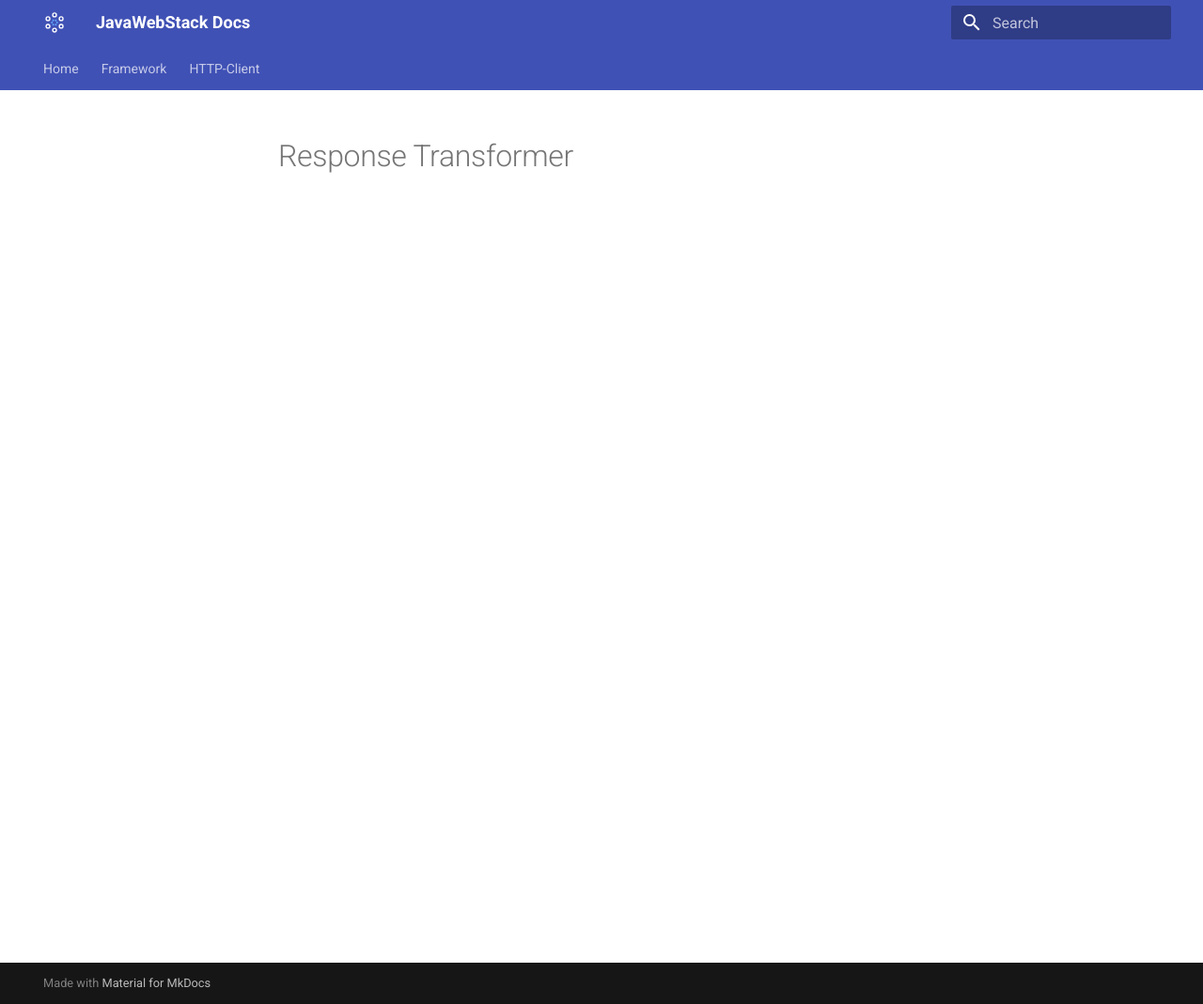
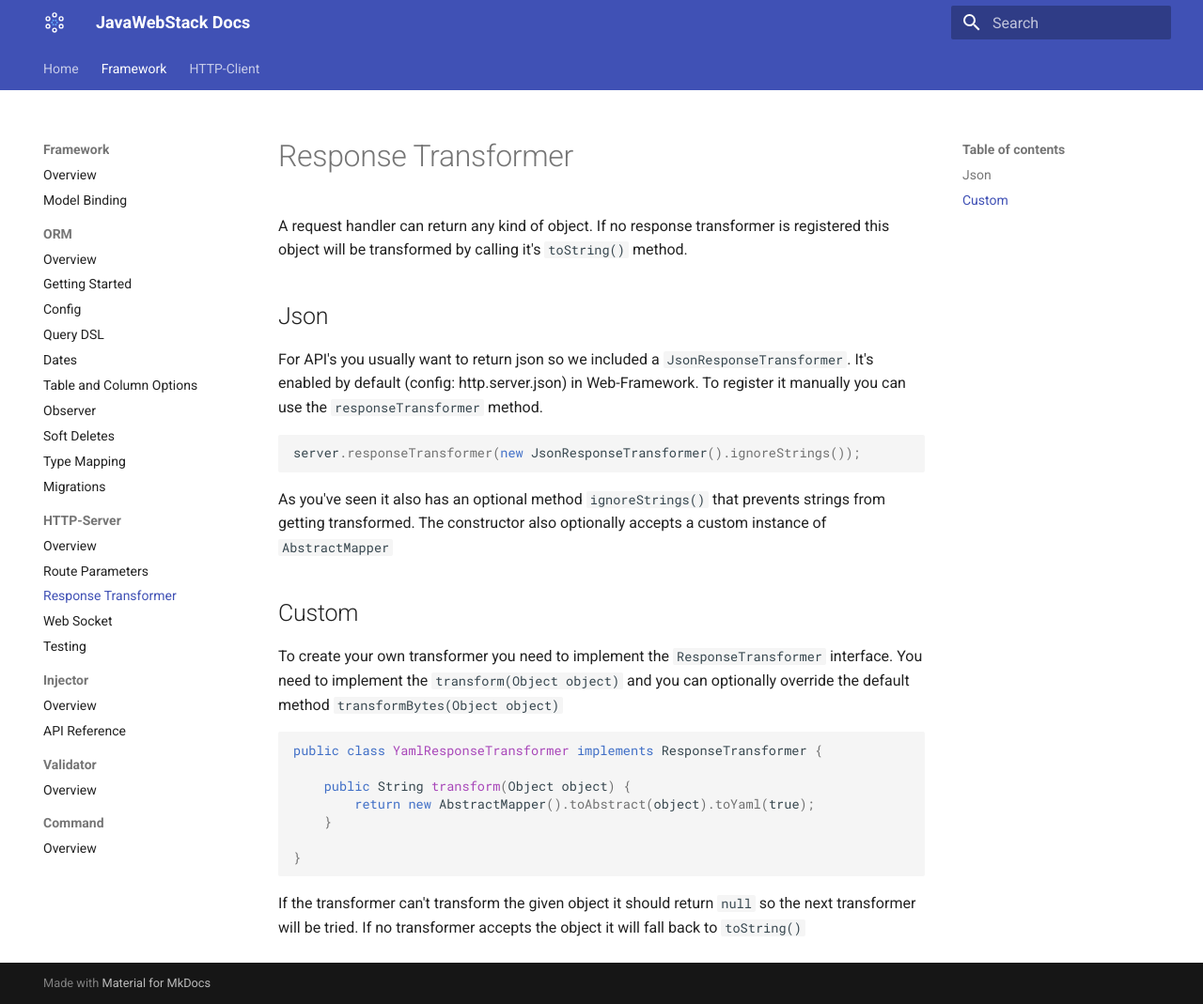
Before and after one commit to JavaWebStack/Docs, an MkDocs documentation site: the page built from docs/framework/httpserver/response-transformer.md, in a window 1280 px wide and 1069 px high. Shown: the whole window at 94% size. Built offline with MkDocs 1.6.1 and Material for MkDocs 9.7.7, drawn with Linux system fonts in a browser that asks for light colours.

Commit message:
Added more HTTP-Server docs

````diff
--- a/docs/framework/httpserver/response-transformer.md
+++ b/docs/framework/httpserver/response-transformer.md
@@ -1 +1,23 @@
 # Response Transformer
+A request handler can return any kind of object. If no response transformer is registered this object will be transformed by calling it's `toString()` method.
+
+## Json
+For API's you usually want to return json so we included a `JsonResponseTransformer`. It's enabled by default (config: http.server.json) in Web-Framework. To register it manually you can use the `responseTransformer` method.
+```java
+server.responseTransformer(new JsonResponseTransformer().ignoreStrings());
+```
+As you've seen it also has an optional method `ignoreStrings()` that prevents strings from getting transformed. The constructor also optionally accepts a custom instance of `AbstractMapper`
+
+## Custom
+To create your own transformer you need to implement the `ResponseTransformer` interface. You need to implement the `transform(Object object)` and you can optionally override the default method `transformBytes(Object object)`
+```java
+public class YamlResponseTransformer implements ResponseTransformer {
+
+    public String transform(Object object) {
+        return new AbstractMapper().toAbstract(object).toYaml(true);
+    }
+
+}
+
+```
+If the transformer can't transform the given object it should return `null` so the next transformer will be tried. If no transformer accepts the object it will fall back to `toString()`
--- a/mkdocs.yml
+++ b/mkdocs.yml
@@ -30,7 +30,9 @@ nav:
     - HTTP-Server:
       - 'framework/httpserver/index.md'
       - 'framework/httpserver/route-parameters.md'
+      - 'framework/httpserver/response-transformer.md'
       - 'framework/httpserver/websocket.md'
+      - 'framework/httpserver/testing.md'
     - Injector:
       - 'framework/injector/index.md'
       - 'framework/injector/reference.md'
````
Also changed, not shown: docs/framework/httpserver/testing.md (added, +24 -0 lines).
